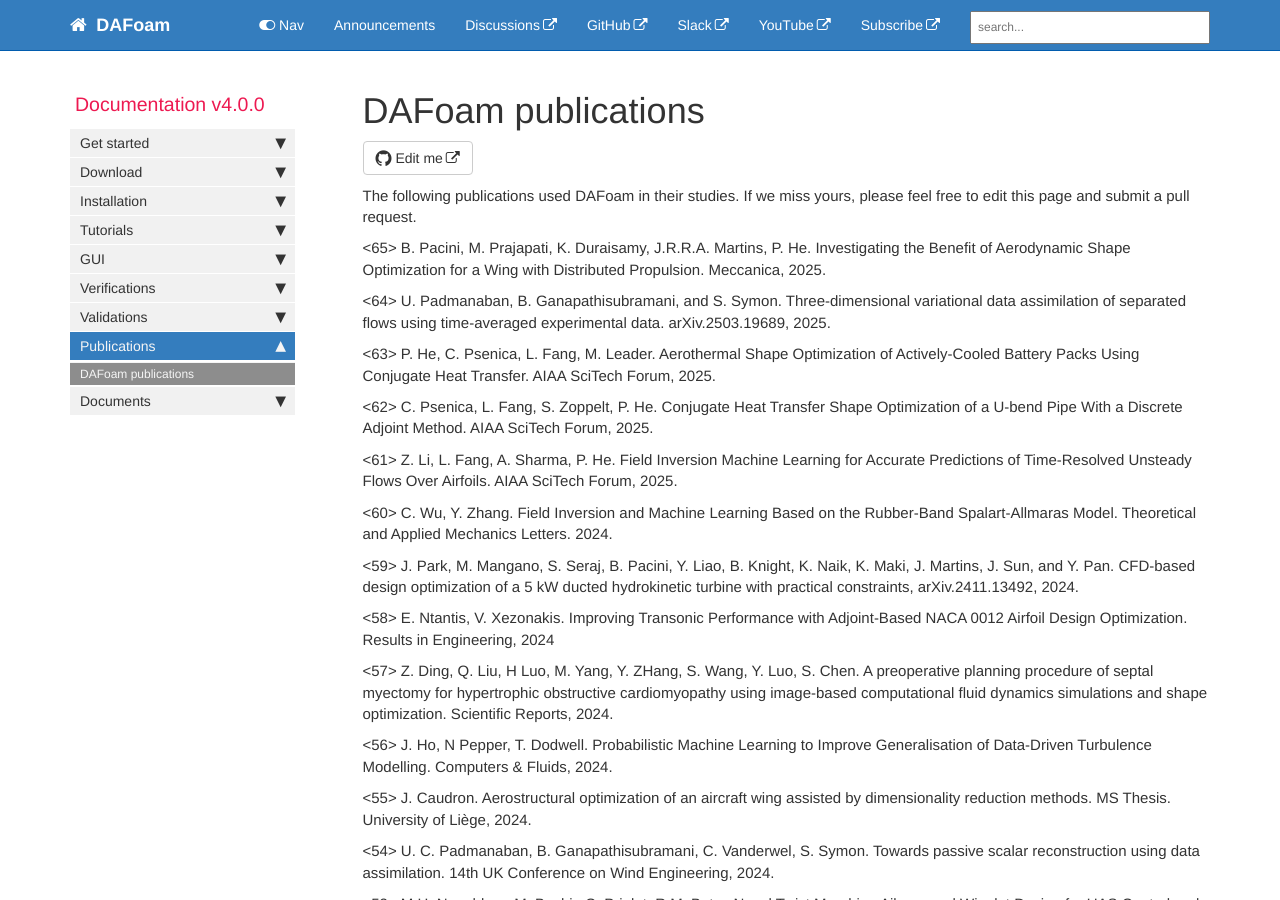
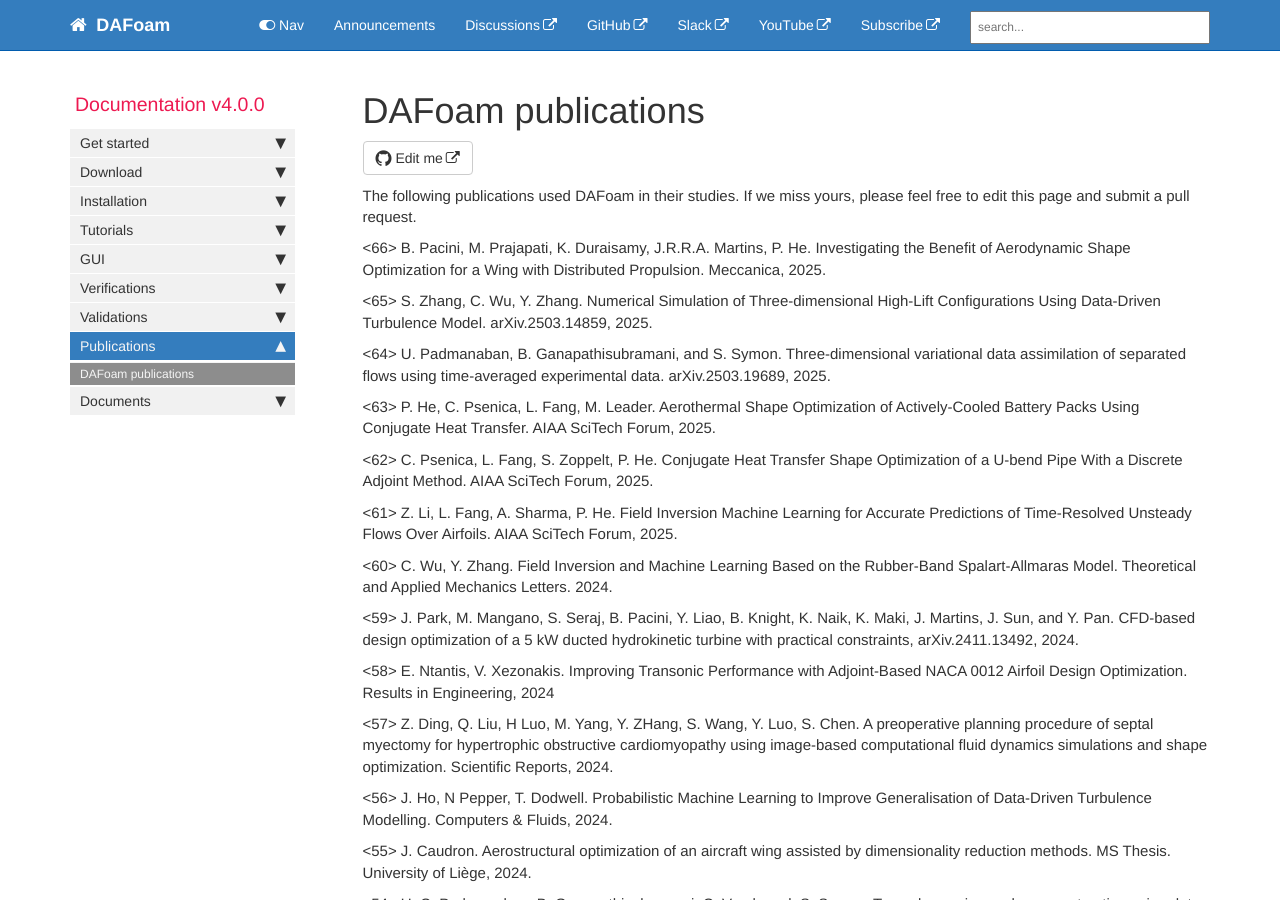
Before and after one commit to DAFoam/DAFoam.github.io, a Jekyll site: the page built from pages/mydoc/mydoc_docs_publications.md, in a window 1280 px wide and 900 px high. Built offline with Jekyll 4.4.1, drawn with Linux system fonts in a browser that asks for light colours; comment, search, counter and statistics services are not loaded.

Commit message:
content update

```diff
--- a/pages/mydoc/mydoc_docs_publications.md
+++ b/pages/mydoc/mydoc_docs_publications.md
@@ -9,7 +9,9 @@ folder: mydoc
 
 The following publications used DAFoam in their studies. If we miss yours, please feel free to edit this page and submit a pull request.
 
-<65> B. Pacini, M. Prajapati, K. Duraisamy, J.R.R.A. Martins, P. He. Investigating the Benefit of Aerodynamic Shape Optimization for a Wing with Distributed Propulsion. Meccanica, 2025.
+<66> B. Pacini, M. Prajapati, K. Duraisamy, J.R.R.A. Martins, P. He. Investigating the Benefit of Aerodynamic Shape Optimization for a Wing with Distributed Propulsion. Meccanica, 2025.
+
+<65> S. Zhang, C. Wu, Y. Zhang. Numerical Simulation of Three-dimensional High-Lift Configurations Using Data-Driven Turbulence Model. arXiv.2503.14859, 2025.
 
 <64> U. Padmanaban, B. Ganapathisubramani, and S. Symon. Three-dimensional variational data assimilation of separated flows using time-averaged experimental data. arXiv.2503.19689, 2025.
 
```
